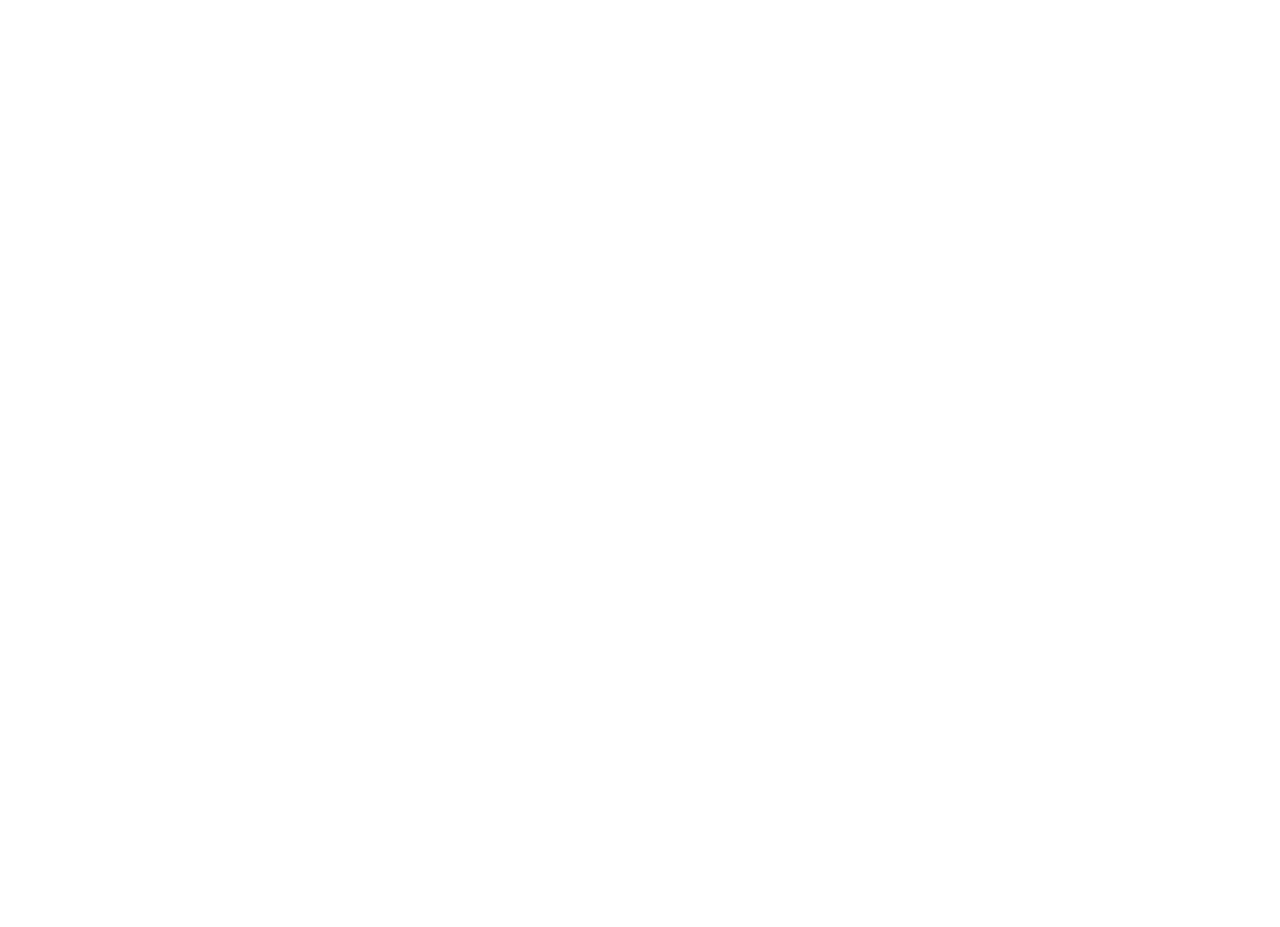
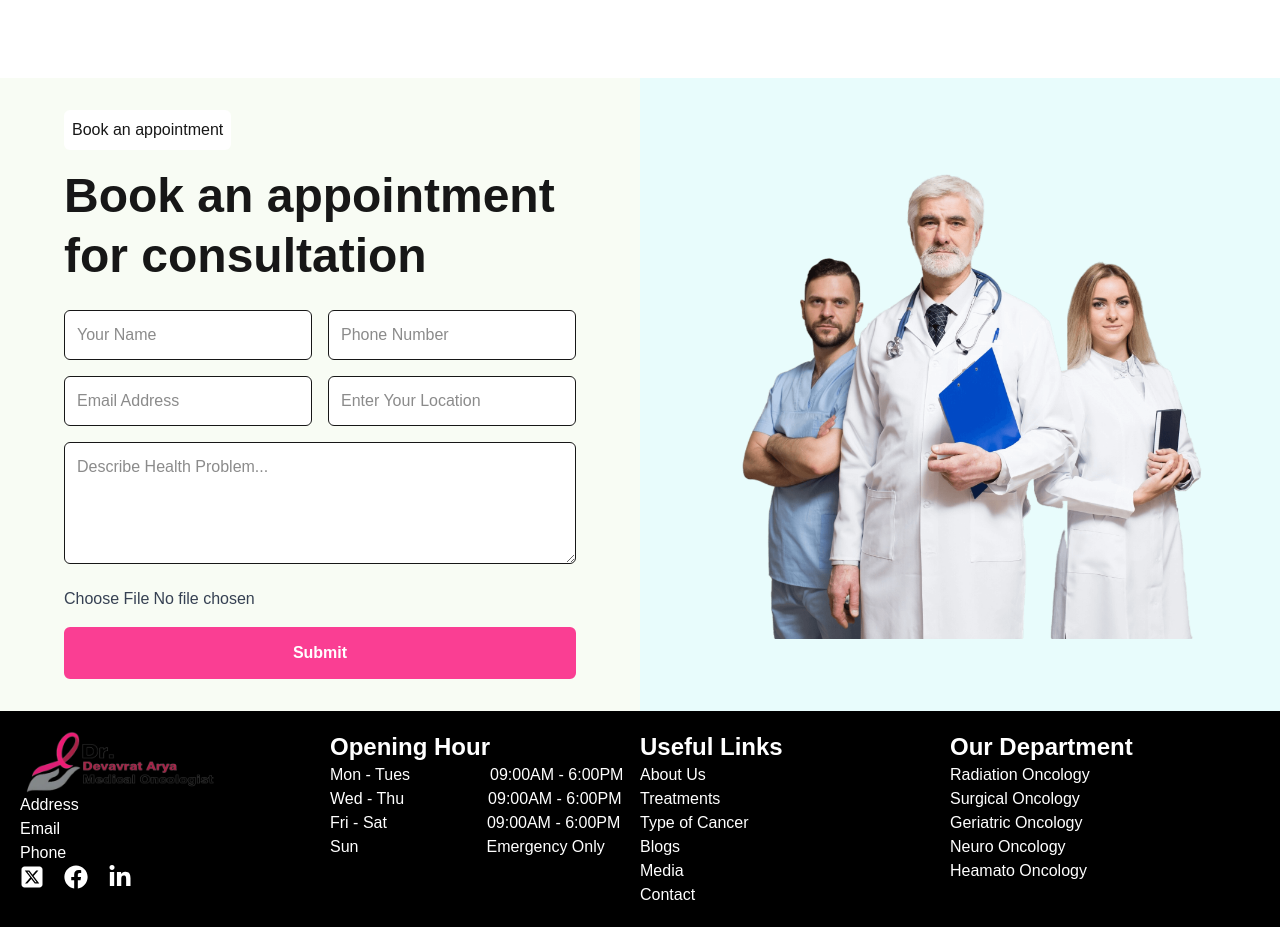
Before and after one commit to AQITPvtLtd/drdevaratharya, a Next.js app: page / in a window 1280 px wide. Shown: the part 2310-3237 px from the top of the page. Before the commit the page ends 2258 px from the top, so only its background shows below. Built offline with nearby package versions, Linux system fonts and the light colour scheme.

Commit message:
new commit

```diff
--- a/src/app/layout.js
+++ b/src/app/layout.js
@@ -1,6 +1,7 @@
 import { Geist, Geist_Mono } from "next/font/google";
 import "./globals.css";
 import Header from "@/components/common/header/Header";
+import Footer from "@/components/common/footer/Footer";
 
 const geistSans = Geist({
   variable: "--font-geist-sans",
@@ -25,6 +26,7 @@
       >
         <Header />
         {children}
+        <Footer />
       </body>
     </html>
   );
--- a/src/app/page.js
+++ b/src/app/page.js
@@ -1,4 +1,5 @@
 import About from "@/components/homepage/About";
+import Appointment from "@/components/homepage/Appointment";
 import Banner from "@/components/homepage/Banner";
 import Explore from "@/components/homepage/Explore";
 import OncologyServices from "@/components/homepage/OncologyServices";
@@ -12,6 +13,7 @@
       <OncologyServices />
       {/* <BackgroundPaths /> */}
       <Explore />
+      <Appointment />
     </div>
   );
 }
--- /dev/null
+++ b/src/components/common/footer/Footer.jsx
@@ -0,0 +1,75 @@
+import React from 'react'
+import Image from 'next/image'
+import Link from 'next/link'
+import { FaFacebook } from "react-icons/fa";
+import { FaSquareXTwitter } from "react-icons/fa6";
+import { FaLinkedinIn } from "react-icons/fa";
+
+const Footer = () => {
+    return (
+        <div>
+            <div className='bg-black max-w-full p-5 text-white grid lg:grid-cols-4 md:grid-cols-4 sm:grid-cols-2 grid-cols-1'>
+                <div>
+                    <Image src='/logo/logo_nonbg.png' width={200} height={200} alt='' />
+                    <div className=''>
+                        <div>
+                            <Link href='#'>Address</Link>
+                        </div>
+                        <div>
+                            <Link href='#'>Email</Link>
+                        </div>
+                        <div>
+                            <Link href='#'>Phone</Link>
+                        </div>
+                    </div>
+                    <div className='flex gap-5'>
+                        <Link href='#'><FaSquareXTwitter className='text-2xl' /></Link>
+                        <Link href='#'><FaFacebook className='text-2xl' /></Link>
+                        <Link href='#'><FaLinkedinIn className='text-2xl' /></Link>
+                    </div>
+                </div>
+                <div className='list-none'>
+                    <li className='font-semibold text-2xl'>Opening Hour</li>
+                    <div className='flex gap-20'>
+                        <li>Mon - Tues</li>
+                        <li>09:00AM - 6:00PM</li>
+                    </div>
+                    <div className='flex gap-21'>
+                        <li>Wed - Thu</li>
+                        <li>09:00AM - 6:00PM</li>
+                    </div>
+                    <div className='flex gap-25'>
+                        <li>Fri - Sat</li>
+                        <li>09:00AM - 6:00PM</li>
+                    </div>
+                    <div className='flex gap-32'>
+                        <li>Sun</li>
+                        <li>Emergency Only</li>
+                    </div>
+                </div>
+                <div>
+                    <li className='list-none font-semibold text-2xl'>Useful Links</li>
+                    <div><Link href='#'>About Us</Link></div>
+                    <div><Link href='#'>Treatments</Link></div>
+                    <div><Link href='#'>Type of Cancer</Link></div>
+                    <div><Link href='#'>Blogs</Link></div>
+                    <div><Link href='#'>Media</Link></div>
+                    <div><Link href='#'>Contact</Link></div>
+                </div>
+                <div>
+                    <li className='list-none font-semibold text-2xl'>Our Department</li>
+                    <div><Link href='#'>Radiation Oncology</Link></div>
+                    <div><Link href='#'>Surgical Oncology</Link></div>
+                    <div><Link href='#'>Geriatric Oncology</Link></div>
+                    <div><Link href='#'>Neuro Oncology</Link></div>
+                    <div><Link href='#'>Heamato Oncology</Link></div>
+                </div>
+            </div>
+            <div className=''>
+
+            </div>
+        </div>
+    )
+}
+
+export default Footer
--- /dev/null
+++ b/src/components/homepage/Appointment.jsx
@@ -0,0 +1,36 @@
+import React from 'react';
+import Image from 'next/image';
+
+const Appointment = () => {
+    return (
+        <div className='max-w-full grid grid-cols-1 lg:grid-cols-12 mt-20'>
+            {/* Form Section */}
+            <div className='lg:col-span-6 bg-[#f8fcf4] p-8'>
+                <div className='max-w-lg mx-auto'>
+                    <span className='bg-white p-2 rounded-md inline-block'>Book an appointment</span>
+                    <p className='mt-4 font-semibold text-3xl md:text-5xl leading-tight'>Book an appointment for consultation</p>
+                    <form className='mt-6 space-y-4'>
+                        <div className='grid grid-cols-1 md:grid-cols-2 gap-4'>
+                            <input className='bg-white p-3 w-full rounded-md border' placeholder='Your Name' type='text' />
+                            <input className='bg-white p-3 w-full rounded-md border' placeholder='Phone Number' type='text' />
+                        </div>
+                        <div className='grid grid-cols-1 md:grid-cols-2 gap-4'>
+                            <input className='bg-white p-3 w-full rounded-md border' placeholder='Email Address' type='email' />
+                            <input className='bg-white p-3 w-full rounded-md border' placeholder='Enter Your Location' type='text' />
+                        </div>
+                        <textarea className='bg-white p-3 w-full rounded-md border' placeholder='Describe Health Problem...' rows='4'></textarea>
+                        <input className='block w-full text-gray-700' type='file' />
+                        <button className='w-full bg-[#fa3e93] text-white border-2 border-[#fa3e93] rounded-md py-3 font-semibold hover:bg-white hover:text-black transition'>Submit</button>
+                    </form>
+                </div>
+            </div>
+
+            {/* Image Section */}
+            <div className='lg:col-span-6 flex items-center justify-center bg-[#e8fcfc]'>
+                <Image className='rounded-md w-full max-w-md' src='/appointment/appointment-bg.png' width={1000} height={1000} style={{ maxWidth: '600px', height: 'auto' }} alt='Appointment' />
+            </div>
+        </div>
+    );
+};
+
+export default Appointment;
--- a/src/components/homepage/Explore.jsx
+++ b/src/components/homepage/Explore.jsx
@@ -6,7 +6,7 @@
 const Explore = () => {
     return (
         <div className='max-w-full mx-20 grid lg:grid-cols-12 mt-20'>
-            <div className='md:col-span-6 col-end-4'>
+            <div className='md:col-span-6 col-span-4'>
                 <span className='bg-[#f8fcf4] p-2 rounded-md'>What We Do</span>
                 <p className='mt-2 font-semibold text-5xl p-2'>Explore Oncology
                     Departments</p>
@@ -29,7 +29,7 @@
                 </div>
             </div>
 
-            <div className='md:col-span-6 col-end-4'>
+            <div className='md:col-span-6 col-span-4'>
                 <Image className='rounded-md' src='/explore/bg03-600x500.jpg' width={1000} height={1000} style={{ maxWidth: '600px', height: 'auto' }} alt='' />
             </div>
         </div>
```
Also changed, not shown: public/appointment/appointment-bg.png (added), public/explore/bg03-600x500.jpg (added).
